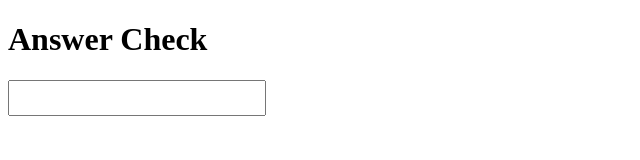
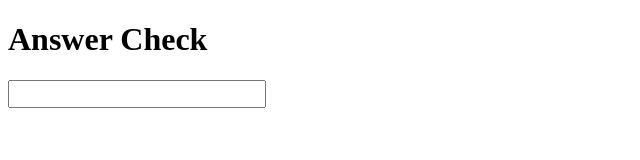
Before and after one commit to Jataro-Kemuri/answer_check, a plain HTML site: page index.html in a window 1280 px wide. Shown: the whole page, without its empty margins (0-640 px from the left). Drawn offline with Linux system fonts and the light colour scheme.

Commit message:
Update index.html

```diff
--- a/index.html
+++ b/index.html
@@ -4,7 +4,7 @@
 
 <h1>Answer Check</h1>
 
-<input type = "number" id = "answerBox" name = "answer" style = "height: 30px; width: 250px; font-size: 25px" oninput = "checkAnswer()">
+<input type = "number" id = "answerBox" name = "answer" style = "height: 22px; width: 250px; font-size: 20px" oninput = "checkAnswer()">
 <p id = "debug"></p>
 <p><img src = "omori-aubrey.gif" id = "fooled_1" style = "display:none"></p>
 <p><img src = "chicago-pd-hailey-upton.gif" id = "fooled_2" style = "display:none"></p>
```
